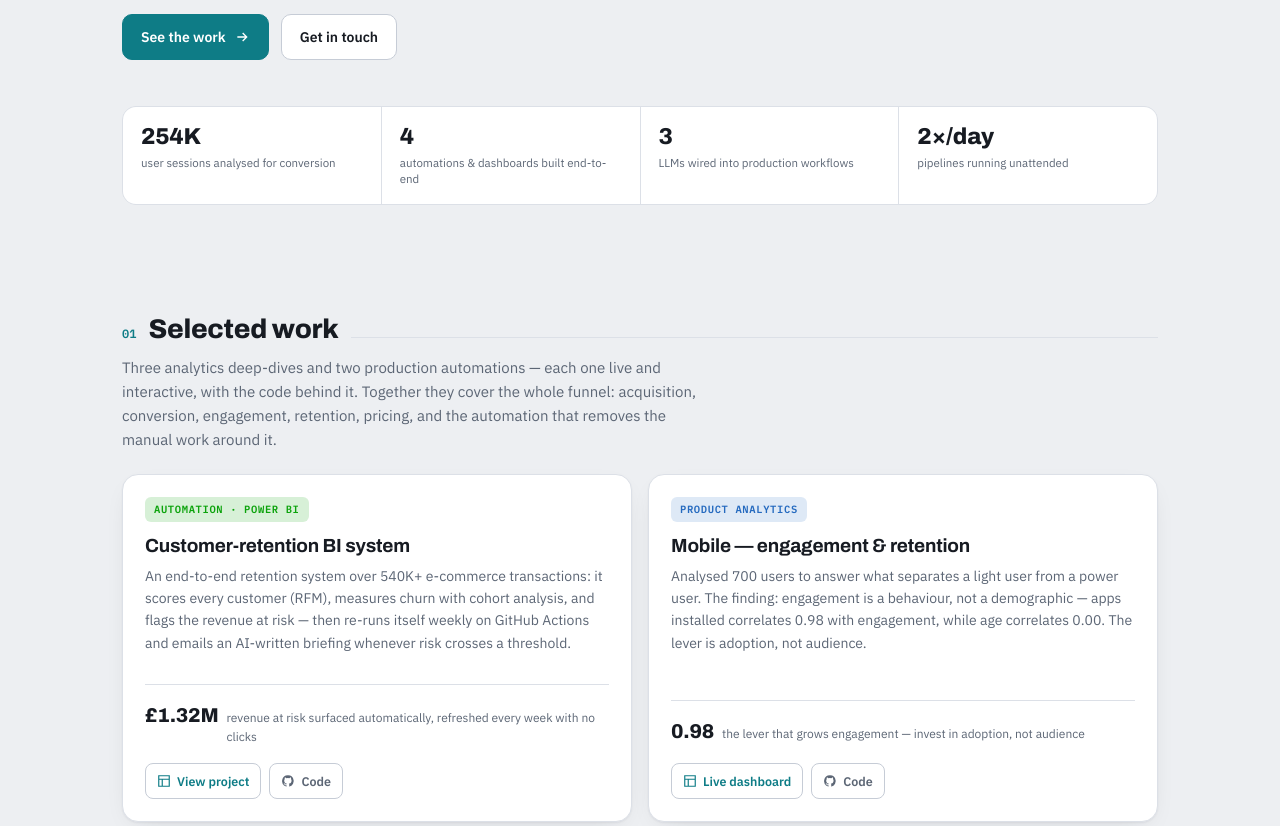
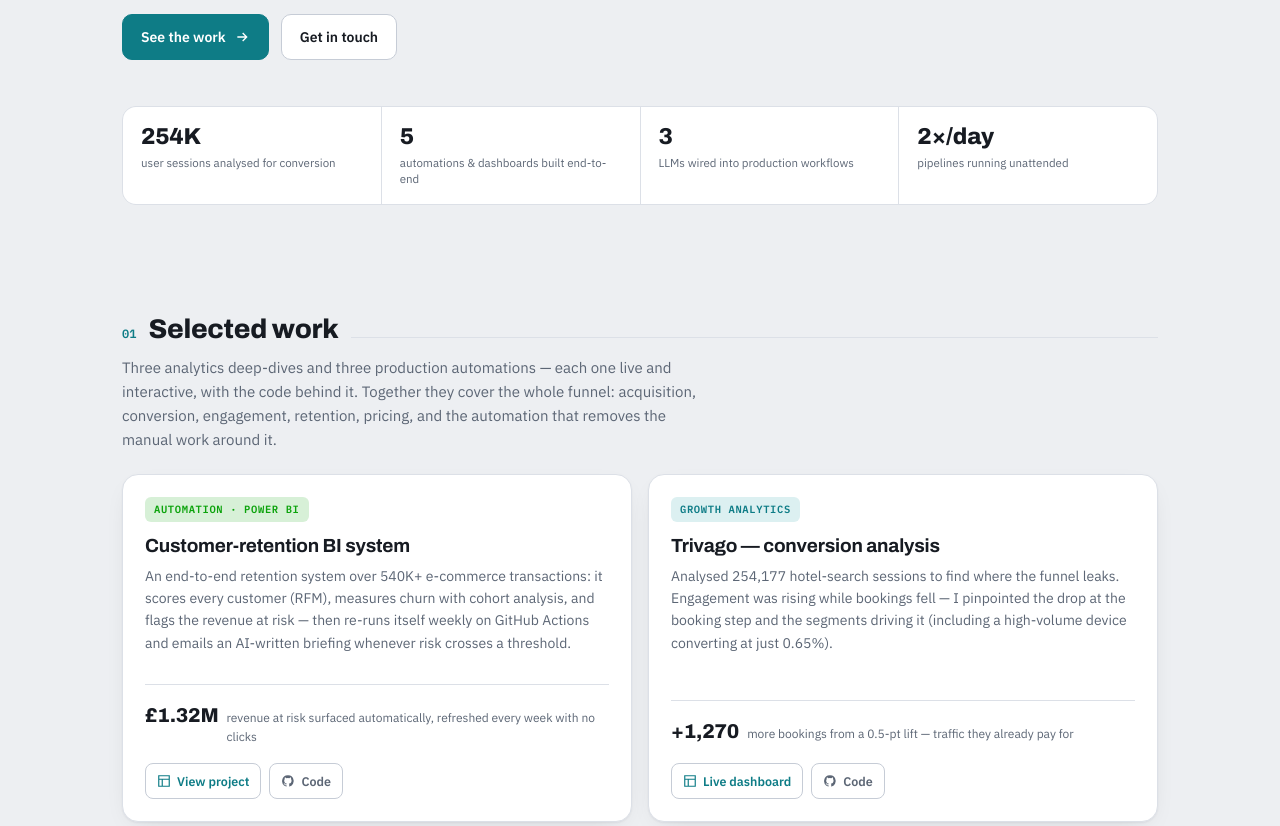
Before and after one commit to Nonsogithub41/nonso-analytics-website, a plain HTML site: page index.html in a window 1280 px wide. Shown: the part 740-1566 px from the top of the page. Drawn offline with Linux system fonts and the light colour scheme.

Commit message:
Add files via upload

```diff
--- a/index.html
+++ b/index.html
@@ -189,7 +189,7 @@
 
     <div class="proof">
       <div class="p"><div class="pn">254K</div><div class="pk">user sessions analysed for conversion</div></div>
-      <div class="p"><div class="pn">4</div><div class="pk">automations &amp; dashboards built end-to-end</div></div>
+      <div class="p"><div class="pn">5</div><div class="pk">automations &amp; dashboards built end-to-end</div></div>
       <div class="p"><div class="pn">3</div><div class="pk">LLMs wired into production workflows</div></div>
       <div class="p"><div class="pn">2×/day</div><div class="pk">pipelines running unattended</div></div>
     </div>
@@ -197,10 +197,10 @@
 
   <section class="section" id="work">
     <div class="section-h"><span class="num">01</span><h2>Selected work</h2><span class="rule"></span></div>
-    <p class="section-sub">Three analytics deep-dives and two production automations — each one live and interactive, with the code behind it. Together they cover the whole funnel: acquisition, conversion, engagement, retention, pricing, and the automation that removes the manual work around it.</p>
+    <p class="section-sub">Three analytics deep-dives and three production automations — each one live and interactive, with the code behind it. Together they cover the whole funnel: acquisition, conversion, engagement, retention, pricing, and the automation that removes the manual work around it.</p>
 
     <div class="work">
-        <article class="proj">
+      <article class="proj">
         <span class="tag auto">Automation · Power BI</span>
         <h3>Customer-retention BI system</h3>
         <p class="desc">An end-to-end retention system over 540K+ e-commerce transactions: it scores every customer (RFM), measures churn with cohort analysis, and flags the revenue at risk — then re-runs itself weekly on GitHub Actions and emails an AI-written briefing whenever risk crosses a threshold.</p>
@@ -209,6 +209,19 @@
           <a class="plink" href="projects/nordwind-retention.html" rel="noopener">
             <svg viewBox="0 0 24 24" fill="none" stroke="currentColor" stroke-width="2"><path d="M3 3h18v18H3zM3 9h18M9 21V9"/></svg>View project</a>
           <a class="plink ghost" href="https://github.com/Nonsogithub41/retention-pipeline" target="_blank" rel="noopener">
+            <svg viewBox="0 0 24 24" fill="currentColor"><path d="M12 2A10 10 0 0 0 8.8 21.5c.5.1.7-.2.7-.5v-1.7c-2.8.6-3.4-1.3-3.4-1.3-.5-1.2-1.1-1.5-1.1-1.5-.9-.6.1-.6.1-.6 1 .1 1.5 1 1.5 1 .9 1.5 2.3 1.1 2.9.8.1-.6.3-1.1.6-1.4-2.2-.2-4.6-1.1-4.6-4.9 0-1.1.4-2 1-2.7-.1-.3-.4-1.3.1-2.6 0 0 .8-.3 2.7 1a9.4 9.4 0 0 1 5 0c1.9-1.3 2.7-1 2.7-1 .5 1.3.2 2.3.1 2.6.6.7 1 1.6 1 2.7 0 3.8-2.4 4.7-4.6 4.9.3.3.6.9.6 1.9v2.8c0 .3.2.6.7.5A10 10 0 0 0 12 2Z"/></svg>Code</a>
+        </div>
+      </article>
+
+      <article class="proj">
+        <span class="tag growth">Growth analytics</span>
+        <h3>Trivago — conversion analysis</h3>
+        <p class="desc">Analysed 254,177 hotel-search sessions to find where the funnel leaks. Engagement was rising while bookings fell — I pinpointed the drop at the booking step and the segments driving it (including a high-volume device converting at just 0.65%).</p>
+        <div class="stat"><span class="v">+1,270</span><span class="l">more bookings from a 0.5-pt lift — traffic they already pay for</span></div>
+        <div class="plinks">
+          <a class="plink" href="https://nonsogithub41.github.io/trivago-conversion-analysis/" target="_blank" rel="noopener">
+            <svg viewBox="0 0 24 24" fill="none" stroke="currentColor" stroke-width="2"><path d="M3 3h18v18H3zM3 9h18M9 21V9"/></svg>Live dashboard</a>
+          <a class="plink ghost" href="https://github.com/Nonsogithub41/trivago-conversion-analysis" target="_blank" rel="noopener">
             <svg viewBox="0 0 24 24" fill="currentColor"><path d="M12 2A10 10 0 0 0 8.8 21.5c.5.1.7-.2.7-.5v-1.7c-2.8.6-3.4-1.3-3.4-1.3-.5-1.2-1.1-1.5-1.1-1.5-.9-.6.1-.6.1-.6 1 .1 1.5 1 1.5 1 .9 1.5 2.3 1.1 2.9.8.1-.6.3-1.1.6-1.4-2.2-.2-4.6-1.1-4.6-4.9 0-1.1.4-2 1-2.7-.1-.3-.4-1.3.1-2.6 0 0 .8-.3 2.7 1a9.4 9.4 0 0 1 5 0c1.9-1.3 2.7-1 2.7-1 .5 1.3.2 2.3.1 2.6.6.7 1 1.6 1 2.7 0 3.8-2.4 4.7-4.6 4.9.3.3.6.9.6 1.9v2.8c0 .3.2.6.7.5A10 10 0 0 0 12 2Z"/></svg>Code</a>
         </div>
       </article>
```
